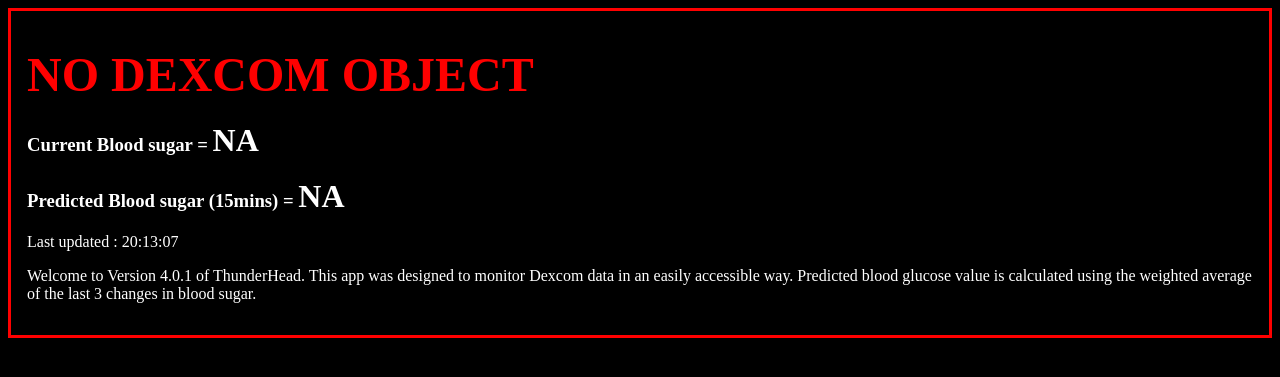
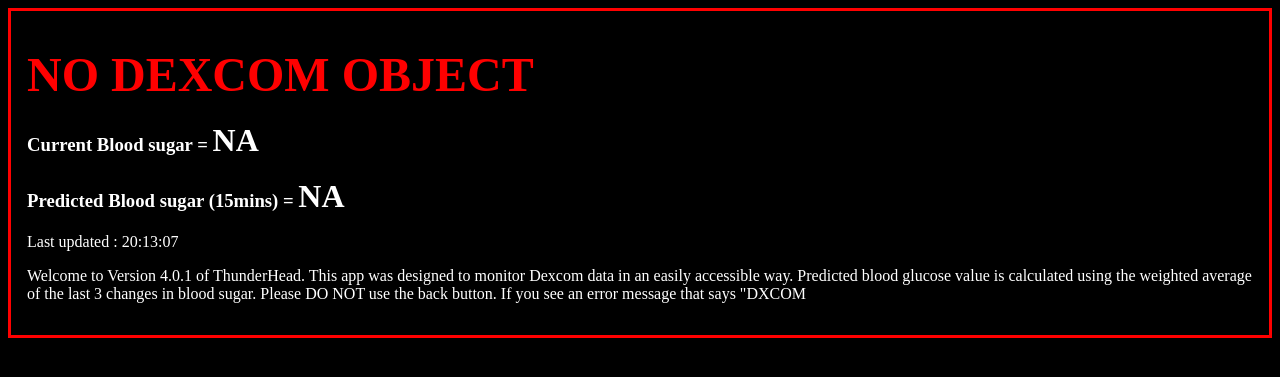
Before and after one commit to J-Wengler/ThunderHead, a Flask app: page /main in a window 1280 px wide. Shown: the top 377 px of the page. Run offline with Flask 2, Linux system fonts and the light colour scheme.

Commit message:
Local flask app finished. Commented for improvement to deployable app. Will switch branches to implement

```diff
--- a/requirements.txt
+++ b/requirements.txt
@@ -1,3 +1,4 @@
 Flask==2.2.2
 Turbo-Flask==0.8.3
 requests==2.23.0
+gunicorn==20.1.0
--- a/templates/index.html
+++ b/templates/index.html
@@ -14,5 +14,5 @@
 <h3><FONT COLOR=white>Predicted Blood sugar (15mins) = <font size="+3">{{ predicted_bg }}</font></FONT></h3>
 </BODY>
 <p><FONT COLOR=white>Last updated : {{ time }}</FONT></p>
-<p><FONT COLOR=white>Welcome to Version 4.0.1 of ThunderHead. This app was designed to monitor Dexcom data in an easily accessible way. Predicted blood glucose value is calculated using the weighted average of the last 3 changes in blood sugar.</FONT> </p>
+<p><FONT COLOR=white>Welcome to Version 4.0.1 of ThunderHead. This app was designed to monitor Dexcom data in an easily accessible way. Predicted blood glucose value is calculated using the weighted average of the last 3 changes in blood sugar. Please DO NOT use the back button. If you see an error message that says "DXCOM </FONT> </p>
 </BODY>
```
Also changed, not shown: main.py (+13 -5 lines), 2 other files.
